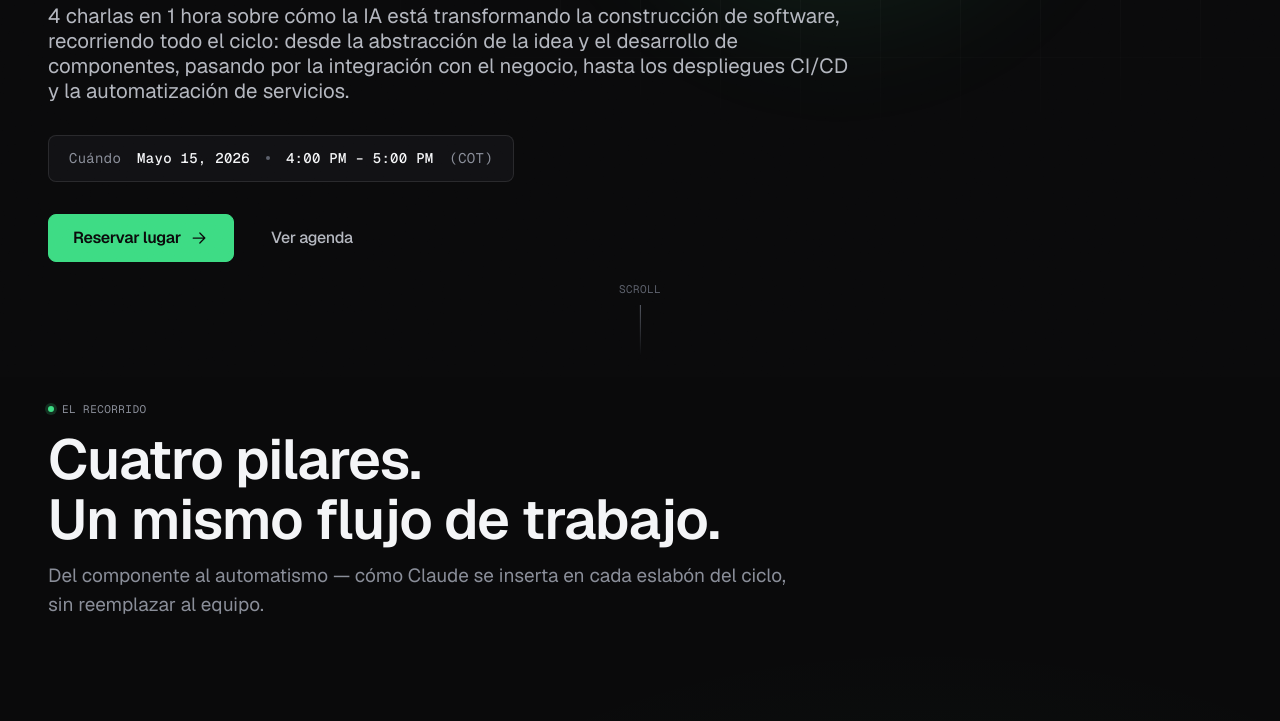
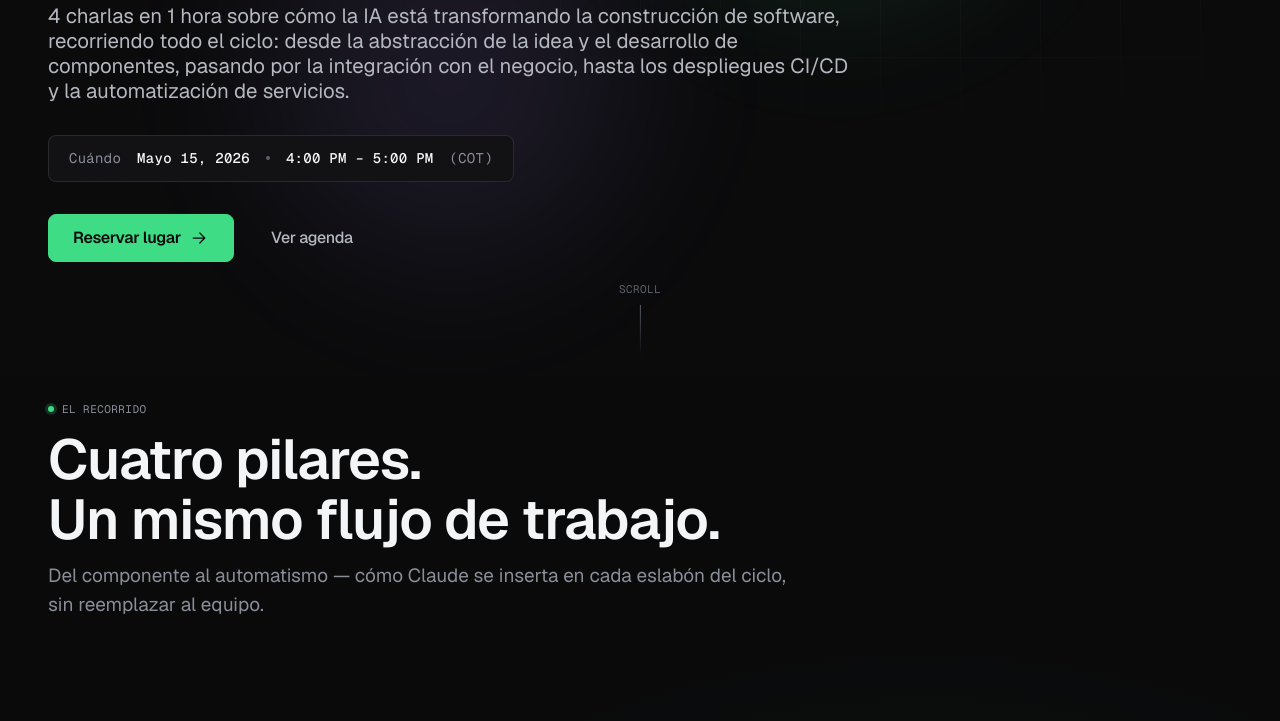
Before and after one commit to juanpa07/ebfactory-ai-lab, a website built with Vite: page AI-Driven Delivery - Landing.html in a window 1280 px wide. Shown: the part 423-1144 px from the top of the page. Built offline with nearby package versions, Linux system fonts and the light colour scheme.

Commit message:
Add secondary gradient glow to hero background with complementary animation

```diff
--- a/AI-Driven Delivery - Landing.html
+++ b/AI-Driven Delivery - Landing.html
@@ -64,6 +64,7 @@
 <section class="lp-hero" id="top">
   <div class="lp-hero__grid" aria-hidden="true"></div>
   <div class="lp-hero__glow" id="lp-hero-glow" aria-hidden="true"></div>
+  <div class="lp-hero__glow lp-hero__glow--secondary" aria-hidden="true"></div>
 
   <div class="container lp-hero__inner">
     <div class="lp-hero__pill" data-hero-anim="pill">
--- a/landing.css
+++ b/landing.css
@@ -119,6 +119,18 @@ body { overflow-x: hidden; }
   33%  { transform: translate(-120px, 80px) scale(1.1); }
   66%  { transform: translate(-240px, 20px) scale(0.95); }
   100% { transform: translate(-360px, 100px) scale(1.05); }
+}
+.lp-hero__glow--secondary {
+  right: auto; top: auto;
+  left: -160px; top: 30%;
+  width: 600px; height: 600px;
+  background: radial-gradient(circle at center, rgba(167,139,250,0.14) 0%, transparent 60%);
+  animation: lp-hero-drift-b 12s ease-in-out infinite alternate;
+}
+@keyframes lp-hero-drift-b {
+  0%   { transform: translate(0, 0) scale(1); }
+  50%  { transform: translate(300px, -40px) scale(1.08); }
+  100% { transform: translate(500px, -20px) scale(0.95); }
 }
 
 .lp-hero__inner { display: flex; flex-direction: column; gap: var(--space-8); max-width: 920px; }
```
